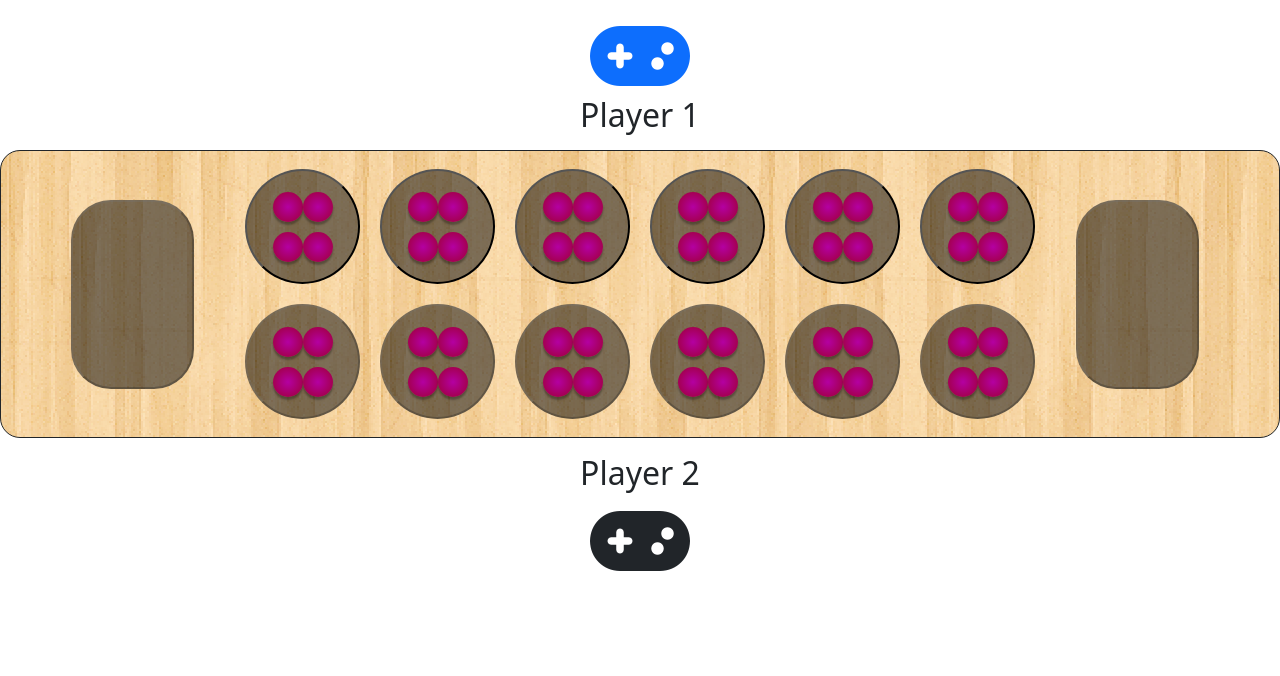
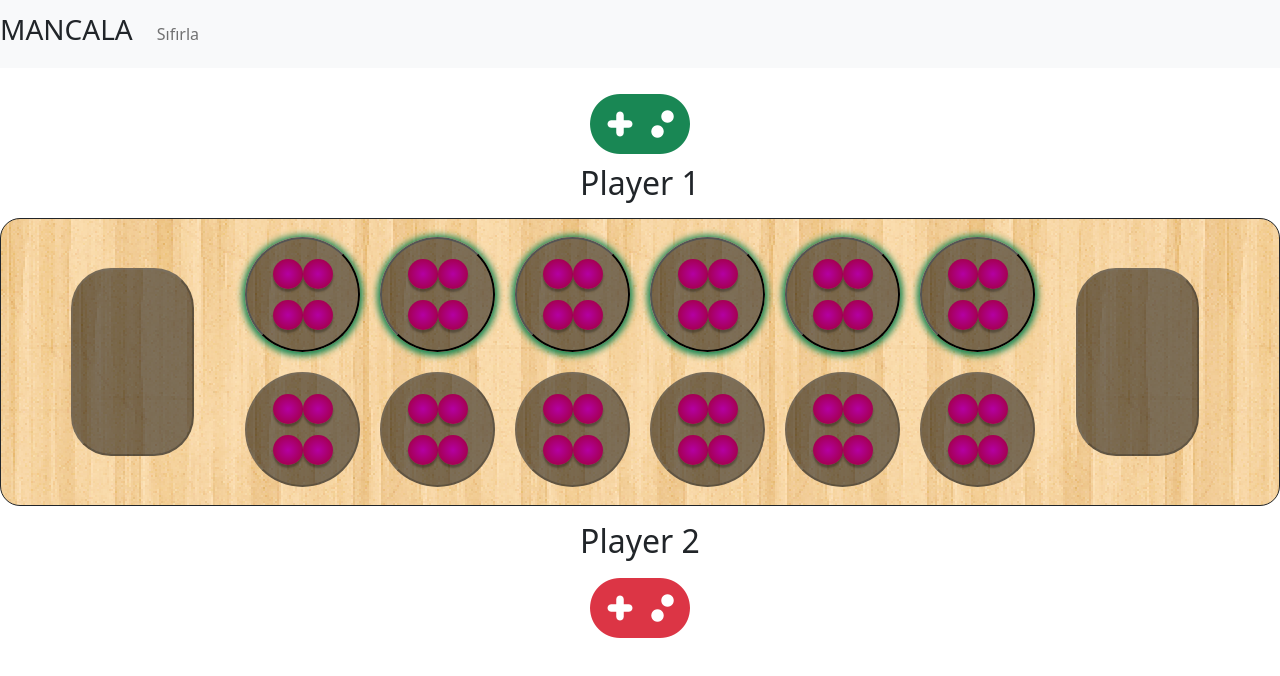
Before and after one commit to nihaats/mancala-game, an Angular app: page / in a window 1280 px wide. Shown: the top 676 px of the page. Built offline with nearby package versions, Linux system fonts and the light colour scheme.

Commit message:
kontroller eklendi

```diff
--- a/src/app/app.component.html
+++ b/src/app/app.component.html
@@ -1,12 +1,28 @@
 
-<div class="col-12 text-center" *ngIf="isShowAlert">
-  <div class="alert alert-warning" role="alert">
+<nav class="navbar navbar-expand-lg navbar-light bg-light ml-3">
+  <a class="navbar-brand text-dark"><h3>MANCALA</h3></a>
+  <div class="collapse navbar-collapse" id="navbarNav">
+    <ul class="navbar-nav">
+      <li class="nav-item active text-center">
+        <a class="nav-link" (click)="reset()" href="#">Sıfırla</a>
+      </li>
+    </ul>
+  </div>
+</nav>
+<!-- <div class="col-12 text-center" *ngIf="isShowAlert">
+  <div class="alert alert-success" role="alert">
     <h4>Player1 is playing</h4>
   </div>
-</div>
-<div class="col-12 text-center my-3">
-  <i class="fas fa-gamepad fa-5x {{player1 ? 'text-primary' : 'text-dark'}}"></i>
-  <h2>Player 1</h2>
+</div> -->
+<div class="col-12 text-center my-3" >
+  <div *ngIf="!isShowAlert">
+    <i class="fas fa-gamepad fa-5x {{player1 ? 'text-success' : 'text-danger'}}"></i>
+    <h2>Player 1</h2>
+  </div>
+
+  <div *ngIf="isShowAlert" class="alert alert-success" role="alert">
+    <h4>Player1 is playing</h4>
+  </div>
 </div>
 <div class="text-center p-10">
   <table class="table mb-0">
@@ -27,7 +43,7 @@
           <div id="row-1">
 
             <button
-              class="hole-1"
+              class="hole-1" [ngStyle]="{'box-shadow': player1 && itemsGroup[5].length != 0 ?  '0px 1px 6px 3px #198754' : '0px 0px 0px 0px #000'}"
               [disabled]="!player1 || itemsGroup[5].length == 0"
               (click)="playerClicked(5, itemsGroup[5].length)"
             >
@@ -39,7 +55,7 @@
             </button>
 
             <button
-              class="hole-1"
+              class="hole-1" [ngStyle]="{'box-shadow': player1 && itemsGroup[4].length != 0 ?  '0px 1px 6px 3px #198754' : '0px 0px 0px 0px #000'}"
               [disabled]="!player1 || itemsGroup[4].length == 0"
               (click)="playerClicked(4, itemsGroup[4].length)"
             >
@@ -51,7 +67,7 @@
             </button>
 
             <button
-              class="hole-1"
+              class="hole-1" [ngStyle]="{'box-shadow': player1 && itemsGroup[3].length != 0 ?  '0px 1px 6px 3px #198754' : '0px 0px 0px 0px #000'}"
               [disabled]="!player1 || itemsGroup[3].length == 0"
               (click)="playerClicked(3, itemsGroup[3].length)"
             >
@@ -63,7 +79,7 @@
             </button>
 
             <button
-              class="hole-1"
+              class="hole-1" [ngStyle]="{'box-shadow': player1 && itemsGroup[2].length != 0 ?  '0px 1px 6px 3px #198754' : '0px 0px 0px 0px #000'}"
               [disabled]="!player1 || itemsGroup[2].length == 0"
               (click)="playerClicked(2, itemsGroup[2].length)"
             >
@@ -75,7 +91,7 @@
             </button>
 
             <button
-              class="hole-1"
+              class="hole-1" [ngStyle]="{'box-shadow': player1 && itemsGroup[1].length != 0 ?  '0px 1px 6px 3px #198754' : '0px 0px 0px 0px #000'}"
               [disabled]="!player1 || itemsGroup[1].length == 0"
               (click)="playerClicked(1, itemsGroup[1].length)"
             >
@@ -87,7 +103,7 @@
             </button>
 
             <button
-              class="hole-1"
+              class="hole-1" [ngStyle]="{'box-shadow': player1 && itemsGroup[0].length != 0 ?  '0px 1px 6px 3px #198754' : '0px 0px 0px 0px #000'}"
               [disabled]="!player1 || itemsGroup[0].length == 0"
               (click)="playerClicked(0, itemsGroup[0].length)"
             >
@@ -103,7 +119,7 @@
           <div id="row-2">
 
             <button
-              class="hole-1"
+              class="hole-2" [ngStyle]="{'box-shadow': player2 && itemsGroup[7].length != 0 ?  '0px 1px 6px 3px #198754' : '0px 0px 0px 0px #000'}"
               [disabled]="!player2 || itemsGroup[7].length == 0"
               (click)="playerClicked(7, itemsGroup[7].length)"
             >
@@ -115,7 +131,7 @@
             </button>
 
             <button
-              class="hole-1"
+              class="hole-2" [ngStyle]="{'box-shadow': player2 && itemsGroup[8].length != 0 ?  '0px 1px 6px 3px #198754' : '0px 0px 0px 0px #000'}"
               [disabled]="!player2 || itemsGroup[8].length == 0"
               (click)="playerClicked(8, itemsGroup[8].length)"
             >
@@ -127,7 +143,7 @@
             </button>
 
             <button
-              class="hole-1"
+              class="hole-2" [ngStyle]="{'box-shadow': player2 && itemsGroup[9].length != 0 ?  '0px 1px 6px 3px #198754' : '0px 0px 0px 0px #000'}"
               [disabled]="!player2 || itemsGroup[9].length == 0"
               (click)="playerClicked(9, itemsGroup[9].length)"
             >
@@ -139,7 +155,7 @@
             </button>
 
             <button
-              class="hole-1"
+              class="hole-2" [ngStyle]="{'box-shadow': player2 && itemsGroup[10].length != 0 ?  '0px 1px 6px 3px #198754' : '0px 0px 0px 0px #000'}"
               [disabled]="!player2 || itemsGroup[10].length == 0"
               (click)="playerClicked(10, itemsGroup[10].length)"
             >
@@ -151,7 +167,7 @@
             </button>
 
             <button
-              class="hole-1"
+              class="hole-2" [ngStyle]="{'box-shadow': player2 && itemsGroup[11].length != 0 ?  '0px 1px 6px 3px #198754' : '0px 0px 0px 0px #000'}"
               [disabled]="!player2 || itemsGroup[11].length == 0"
               (click)="playerClicked(11, itemsGroup[11].length)"
             >
@@ -163,7 +179,7 @@
             </button>
 
             <button
-              class="hole-1"
+              class="hole-2" [ngStyle]="{'box-shadow': player2 && itemsGroup[12].length != 0 ?  '0px 1px 6px 3px #198754' : '0px 0px 0px 0px #000'}"
               [disabled]="!player2 || itemsGroup[12].length == 0"
               (click)="playerClicked(12, itemsGroup[12].length)"
             >
@@ -193,5 +209,5 @@
 </div>
 <div class="col-12 text-center my-3">
   <h2>Player 2</h2>
-  <i class="fas fa-gamepad fa-5x {{player2 ? 'text-primary' : 'text-dark'}}"></i>
+  <i class="fas fa-gamepad fa-5x {{player2 ? 'text-success' : 'text-danger'}}"></i>
 </div>
```
